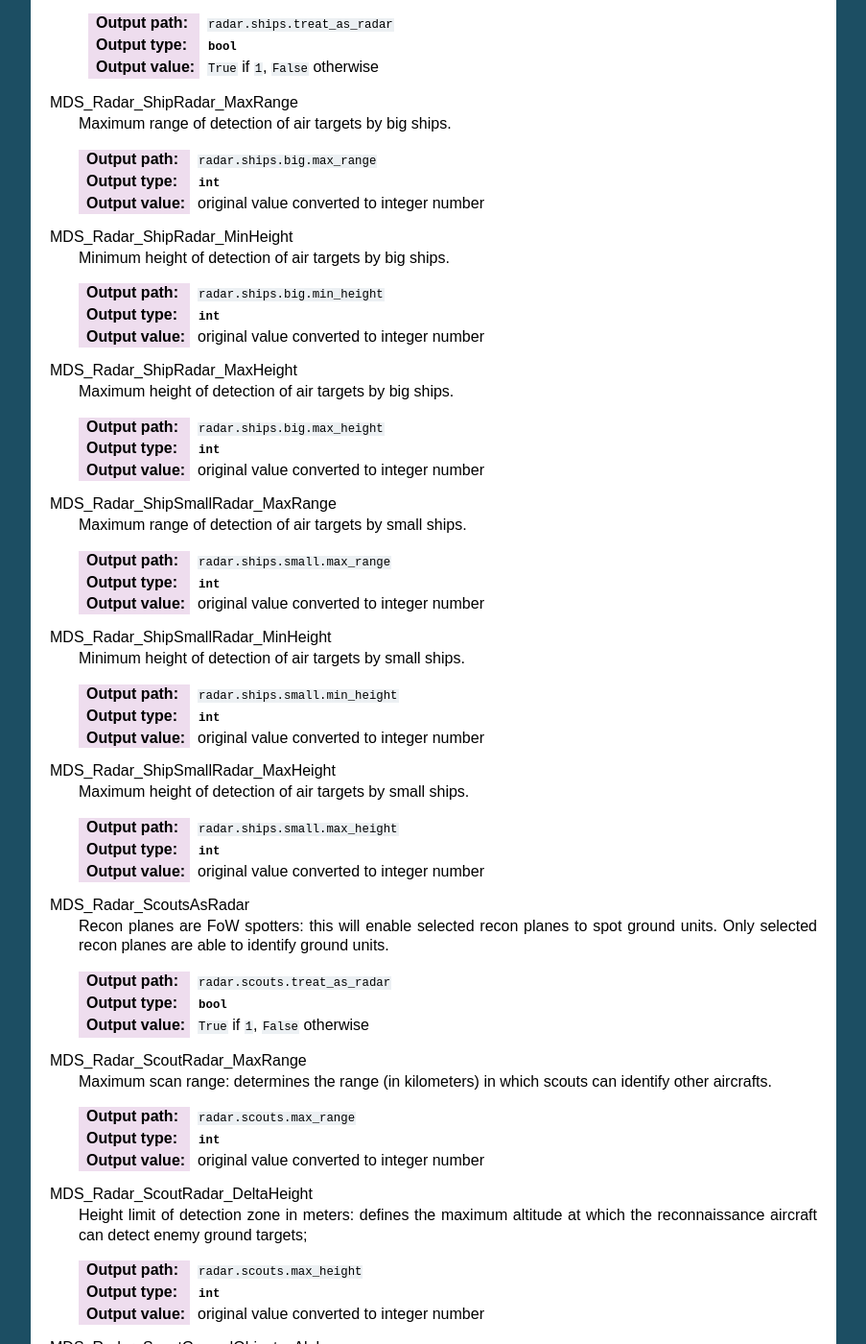
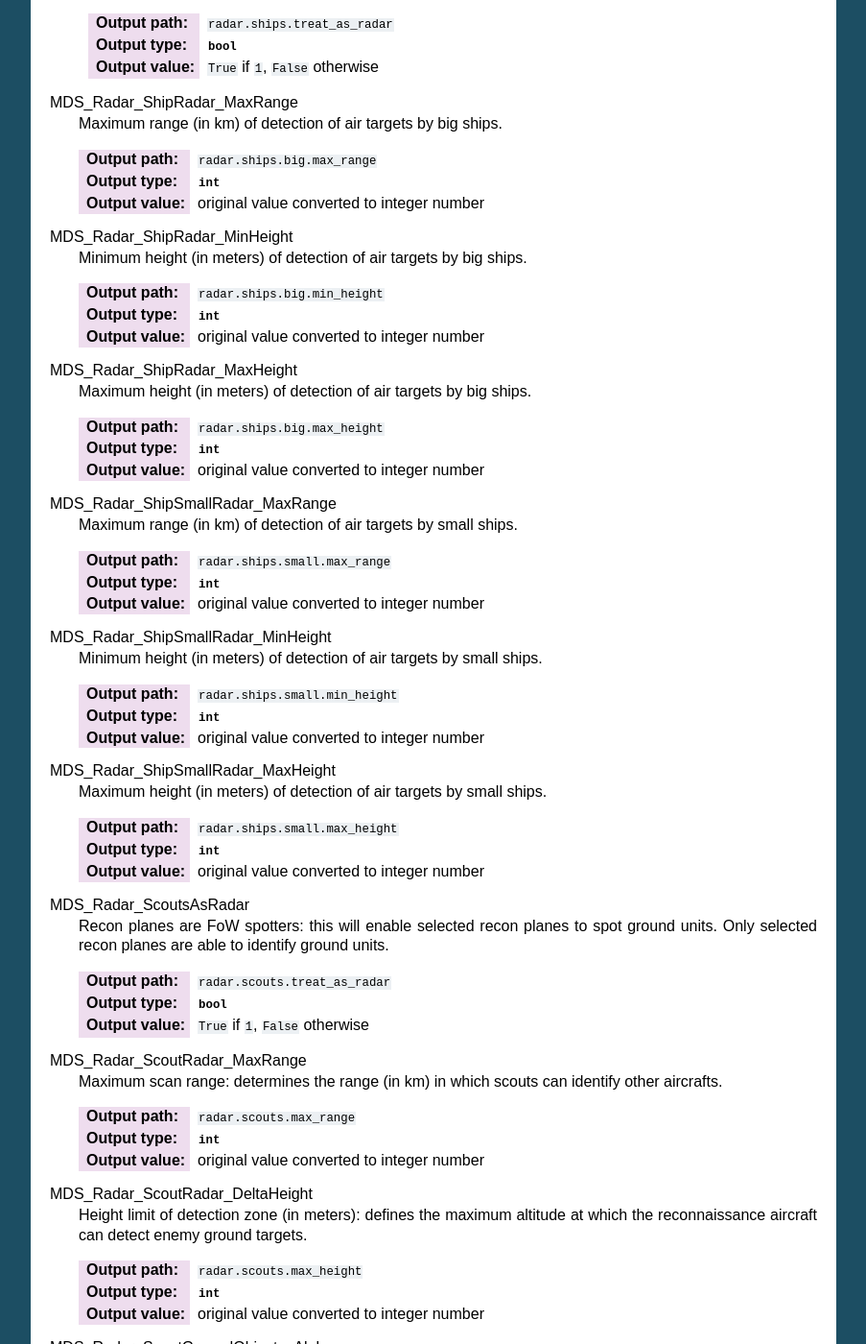
Before and after one commit to IL2HorusTeam/il2fb-mission-parser, a Sphinx documentation site: the page built from docs/parsers/mds.rst, in a window 1280 px wide and 1400 px high, scrolled down 2294 px. Shown: the whole window at 96% size, without its empty margins (248-1151 px from the left). Built offline with Sphinx 7.4.7, drawn with Linux system fonts in a browser that asks for light colours; some of the changed text lies outside the part shown.

Commit message:
update MDS docs

```diff
--- a/docs/parsers/mds.rst
+++ b/docs/parsers/mds.rst
@@ -141,42 +141,42 @@ MDS_Radar_ShipsAsRadar
   :Output value: ``True`` if ``1``, ``False`` otherwise
 
 MDS_Radar_ShipRadar_MaxRange
-  Maximum range of detection of air targets by big ships.
+  Maximum range (in km) of detection of air targets by big ships.
 
   :Output path: ``radar.ships.big.max_range``
   :Output type: :class:`int`
   :Output value: original value converted to integer number
 
 MDS_Radar_ShipRadar_MinHeight
-  Minimum height of detection of air targets by big ships.
+  Minimum height (in meters) of detection of air targets by big ships.
 
   :Output path: ``radar.ships.big.min_height``
   :Output type: :class:`int`
   :Output value: original value converted to integer number
 
 MDS_Radar_ShipRadar_MaxHeight
-  Maximum height of detection of air targets by big ships.
+  Maximum height (in meters) of detection of air targets by big ships.
 
   :Output path: ``radar.ships.big.max_height``
   :Output type: :class:`int`
   :Output value: original value converted to integer number
 
 MDS_Radar_ShipSmallRadar_MaxRange
-  Maximum range of detection of air targets by small ships.
+  Maximum range (in km) of detection of air targets by small ships.
 
   :Output path: ``radar.ships.small.max_range``
   :Output type: :class:`int`
   :Output value: original value converted to integer number
 
 MDS_Radar_ShipSmallRadar_MinHeight
-  Minimum height of detection of air targets by small ships.
+  Minimum height (in meters) of detection of air targets by small ships.
 
   :Output path: ``radar.ships.small.min_height``
   :Output type: :class:`int`
   :Output value: original value converted to integer number
 
 MDS_Radar_ShipSmallRadar_MaxHeight
-  Maximum height of detection of air targets by small ships.
+  Maximum height (in meters) of detection of air targets by small ships.
 
   :Output path: ``radar.ships.small.max_height``
   :Output type: :class:`int`
@@ -191,7 +191,7 @@ MDS_Radar_ScoutsAsRadar
   :Output value: ``True`` if ``1``, ``False`` otherwise
 
 MDS_Radar_ScoutRadar_MaxRange
-  Maximum scan range: determines the range (in kilometers) in which scouts can
+  Maximum scan range: determines the range (in km) in which scouts can
   identify other aircrafts.
 
   :Output path: ``radar.scouts.max_range``
@@ -199,8 +199,8 @@ MDS_Radar_ScoutRadar_MaxRange
   :Output value: original value converted to integer number
 
 MDS_Radar_ScoutRadar_DeltaHeight
-  Height limit of detection zone in meters: defines the maximum altitude at
-  which the reconnaissance aircraft can detect enemy ground targets;
+  Height limit of detection zone (in meters): defines the maximum altitude at
+  which the reconnaissance aircraft can detect enemy ground targets.
 
   :Output path: ``radar.scouts.max_height``
   :Output type: :class:`int`
@@ -208,7 +208,7 @@ MDS_Radar_ScoutRadar_DeltaHeight
 
 MDS_Radar_ScoutGroundObjects_Alpha
   Angle (in degrees) of earth scanning: determines the angle at which
-  reconnaissance aircraft can detect enemy ground targets;
+  reconnaissance aircraft can detect enemy ground targets.
 
   :Output path: ``radar.scouts.alpha``
   :Output type: :class:`int`
```
Also changed, not shown: other parts of docs/parsers/mds.rst (+1 -1 lines).
